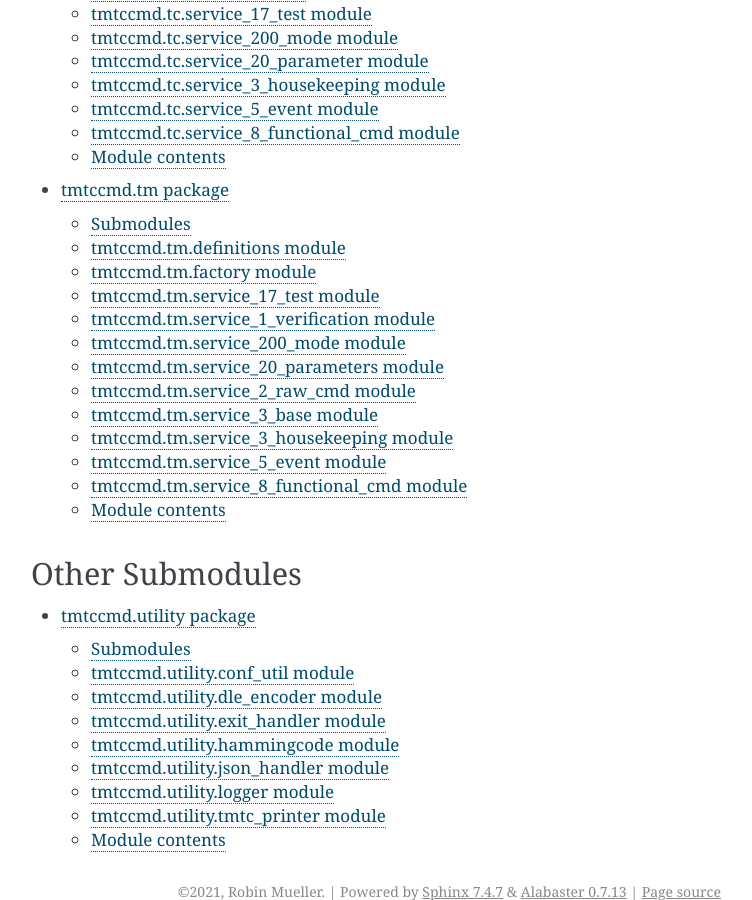
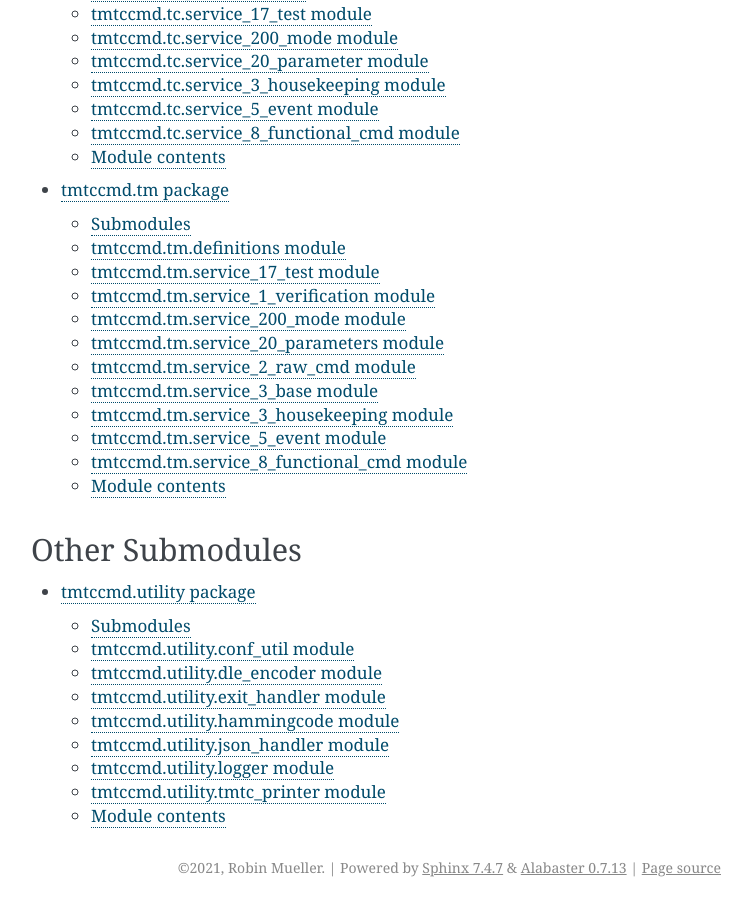
Before and after one commit to robamu-org/tmtccmd, a Sphinx documentation site: the page built from docs/api.rst, in a window 1280 px wide and 900 px high, scrolled down 2062 px. Shown: the whole window, without its empty margins (389-1141 px from the left). Built offline with Sphinx 7.4.7, drawn with Linux system fonts in a browser that asks for light colours.

Commit message:
fixed docs

```diff
--- a/docs/api/tmtccmd.tm.rst
+++ b/docs/api/tmtccmd.tm.rst
@@ -8,14 +8,6 @@ tmtccmd.tm.definitions module
 ----------------------------------
 
 .. automodule:: tmtccmd.tm.definitions
-   :members:
-   :undoc-members:
-   :show-inheritance:
-
-tmtccmd.tm.factory module
-------------------------------
-
-.. automodule:: tmtccmd.tm.factory
    :members:
    :undoc-members:
    :show-inheritance:
--- a/docs/gettingstarted.rst
+++ b/docs/gettingstarted.rst
@@ -60,7 +60,7 @@ GUI
 Simply run the ``tmtc_gui.py`` application and connect to the Dummy communication interface.
 After that, you can send a ping command and see the generated replies.
 
- .. hook-func-label:
+.. _hook-func-label:
 
 Implementing the hook function
 ==============================
```
